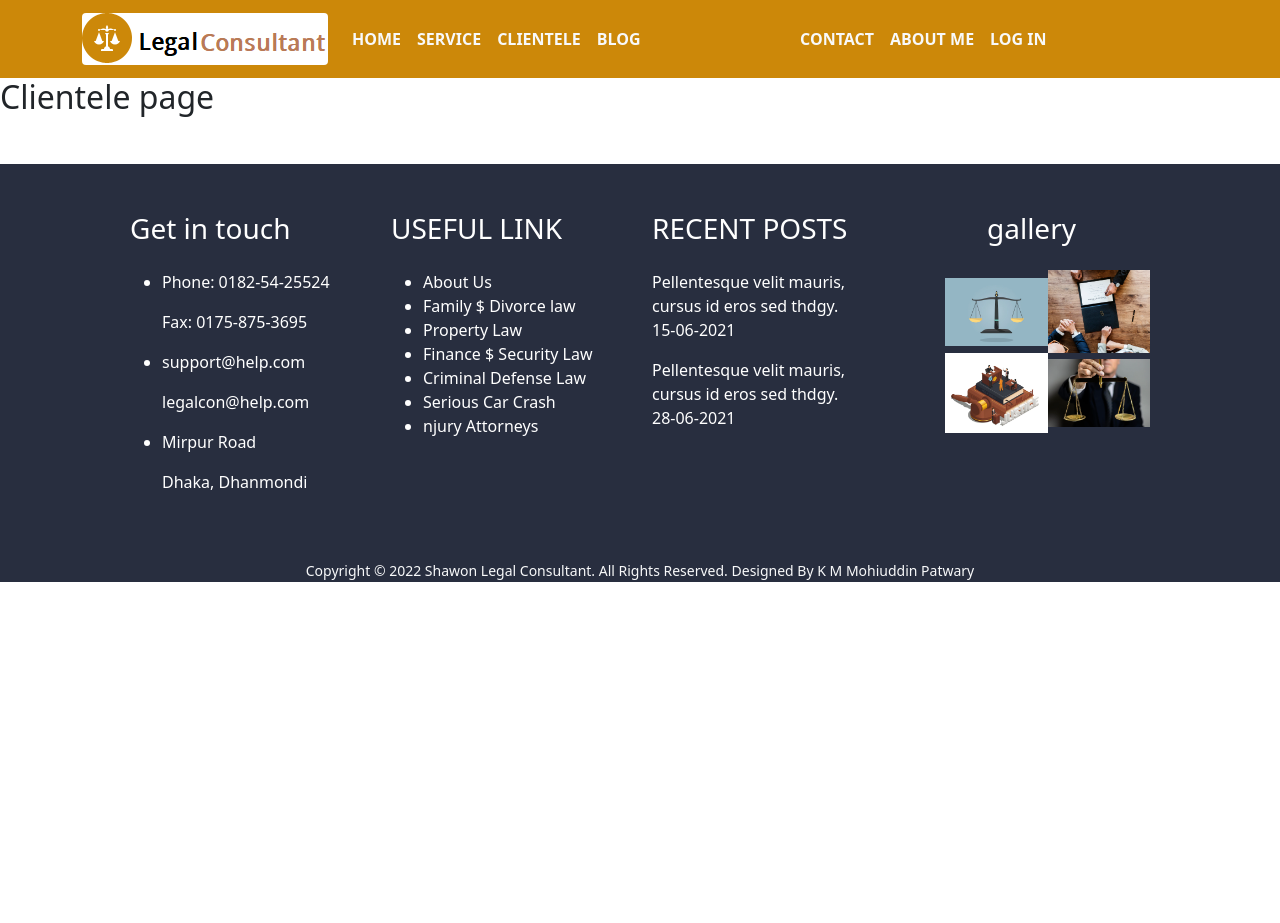
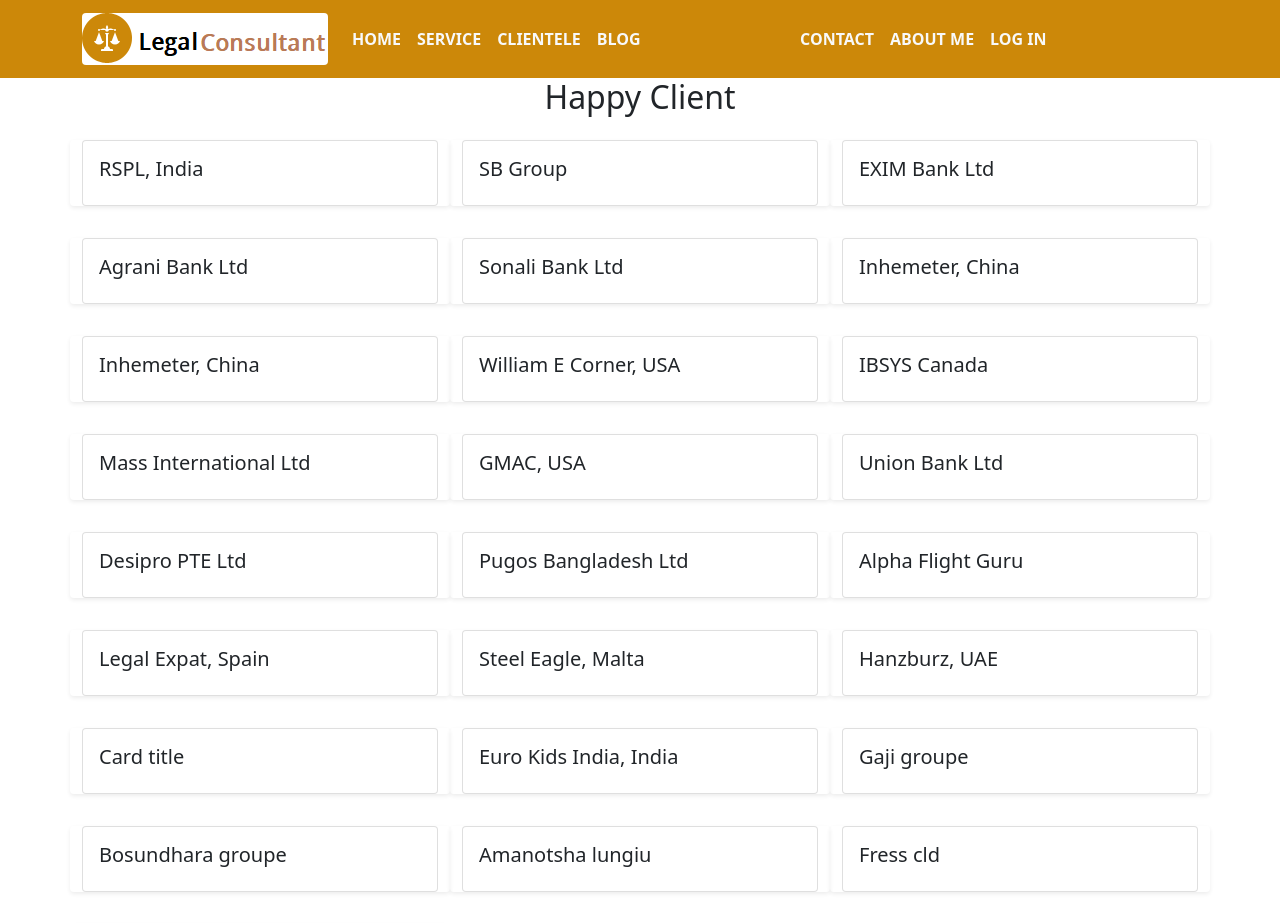
Before and after one commit to mohiuddin2721/shawon-legal-consultant-jm-10, a React (Create React App) app: page /clientele in a window 1280 px wide. Shown: the top 923 px of the page. Before the commit the page ends 800 px from the top, so only its background shows below. Built offline with nearby package versions, Linux system fonts and the light colour scheme; no server answers.

Commit message:
clientele page are updated

```diff
--- a/src/components/home/Clientele/Clientele.js
+++ b/src/components/home/Clientele/Clientele.js
@@ -1,10 +1,188 @@
 import React from 'react';
+import { Card, CardGroup } from 'react-bootstrap';
 import './Clientele.css';
 
 const Clientele = () => {
     return (
-        <div>
-            <h2>Clientele page</h2>
+        <div className='container'>
+            <h2 className='text-center'>Happy Client</h2>
+            <div className='row'>
+                <CardGroup className='col-md-4 col-6 shadow-sm rounded my-3'>
+                    <Card>
+                        <Card.Body>
+                            <Card.Title>RSPL, India</Card.Title>
+                        </Card.Body>
+                    </Card>
+                </CardGroup>
+                <CardGroup className='col-md-4 col-6 shadow-sm rounded my-3'>
+                    <Card>
+                        <Card.Body>
+                            <Card.Title>SB Group</Card.Title>
+                        </Card.Body>
+                    </Card>
+                </CardGroup>
+                <CardGroup className='col-md-4 col-6 shadow-sm rounded my-3'>
+                    <Card>
+                        <Card.Body>
+                            <Card.Title>EXIM Bank Ltd</Card.Title>
+                        </Card.Body>
+                    </Card>
+                </CardGroup>
+                <CardGroup className='col-md-4 col-6 shadow-sm rounded my-3'>
+                    <Card>
+                        <Card.Body>
+                            <Card.Title>Agrani Bank Ltd</Card.Title>
+                        </Card.Body>
+                    </Card>
+                </CardGroup>
+                <CardGroup className='col-md-4 col-6 shadow-sm rounded my-3'>
+                    <Card>
+                        <Card.Body>
+                            <Card.Title>Sonali Bank Ltd</Card.Title>
+                        </Card.Body>
+                    </Card>
+                </CardGroup>
+                <CardGroup className='col-md-4 col-6 shadow-sm rounded my-3'>
+                    <Card>
+                        <Card.Body>
+                            <Card.Title>Inhemeter, China</Card.Title>
+                        </Card.Body>
+                    </Card>
+                </CardGroup>
+                <CardGroup className='col-md-4 col-6 shadow-sm rounded my-3'>
+                    <Card>
+                        <Card.Body>
+                            <Card.Title>Inhemeter, China</Card.Title>
+                        </Card.Body>
+                    </Card>
+                </CardGroup>
+                <CardGroup className='col-md-4 col-6 shadow-sm rounded my-3'>
+                    <Card>
+                        <Card.Body>
+                            <Card.Title>William E Corner, USA</Card.Title>
+                        </Card.Body>
+                    </Card>
+                </CardGroup>
+                <CardGroup className='col-md-4 col-6 shadow-sm rounded my-3'>
+                    <Card>
+                        <Card.Body>
+                            <Card.Title>IBSYS Canada</Card.Title>
+                        </Card.Body>
+                    </Card>
+                </CardGroup>
+                <CardGroup className='col-md-4 col-6 shadow-sm rounded my-3'>
+                    <Card>
+                        <Card.Body>
+                            <Card.Title>Mass International Ltd</Card.Title>
+                        </Card.Body>
+                    </Card>
+                </CardGroup>
+                <CardGroup className='col-md-4 col-6 shadow-sm rounded my-3'>
+                    <Card>
+                        <Card.Body>
+                            <Card.Title>GMAC, USA</Card.Title>
+                        </Card.Body>
+                    </Card>
+                </CardGroup>
+                <CardGroup className='col-md-4 col-6 shadow-sm rounded my-3'>
+                    <Card>
+                        <Card.Body>
+                            <Card.Title>Union Bank Ltd</Card.Title>
+                        </Card.Body>
+                    </Card>
+                </CardGroup>
+                <CardGroup className='col-md-4 col-6 shadow-sm rounded my-3'>
+                    <Card>
+                        <Card.Body>
+                            <Card.Title>Desipro PTE Ltd</Card.Title>
+                        </Card.Body>
+                    </Card>
+                </CardGroup>
+                <CardGroup className='col-md-4 col-6 shadow-sm rounded my-3'>
+                    <Card>
+                        <Card.Body>
+                            <Card.Title>Pugos Bangladesh Ltd</Card.Title>
+                        </Card.Body>
+                    </Card>
+                </CardGroup>
+                <CardGroup className='col-md-4 col-6 shadow-sm rounded my-3'>
+                    <Card>
+                        <Card.Body>
+                            <Card.Title>Alpha Flight Guru</Card.Title>
+                        </Card.Body>
+                    </Card>
+                </CardGroup>
+                <CardGroup className='col-md-4 col-6 shadow-sm rounded my-3'>
+                    <Card>
+                        <Card.Body>
+                            <Card.Title>Legal Expat, Spain</Card.Title>
+                        </Card.Body>
+                    </Card>
+                </CardGroup>
+                <CardGroup className='col-md-4 col-6 shadow-sm rounded my-3'>
+                    <Card>
+                        <Card.Body>
+                            <Card.Title>Steel Eagle, Malta</Card.Title>
+                        </Card.Body>
+                    </Card>
+                </CardGroup>
+                <CardGroup className='col-md-4 col-6 shadow-sm rounded my-3'>
+                    <Card>
+                        <Card.Body>
+                            <Card.Title>Hanzburz, UAE</Card.Title>
+                        </Card.Body>
+                    </Card>
+                </CardGroup>
+                <CardGroup className='col-md-4 col-6 shadow-sm rounded my-3'>
+                    <Card>
+                        <Card.Body>
+                            <Card.Title>Card title</Card.Title>
+                        </Card.Body>
+                    </Card>
+                </CardGroup>
+                <CardGroup className='col-md-4 col-6 shadow-sm rounded my-3'>
+                    <Card>
+                        <Card.Body>
+                            <Card.Title>Euro Kids India, India</Card.Title>
+                        </Card.Body>
+                    </Card>
+                </CardGroup>
+                <CardGroup className='col-md-4 col-6 shadow-sm rounded my-3'>
+                    <Card>
+                        <Card.Body>
+                            <Card.Title>Gaji groupe</Card.Title>
+                        </Card.Body>
+                    </Card>
+                </CardGroup>
+                <CardGroup className='col-md-4 col-6 shadow-sm rounded my-3'>
+                    <Card>
+                        <Card.Body>
+                            <Card.Title>Bosundhara groupe</Card.Title>
+                        </Card.Body>
+                    </Card>
+                </CardGroup>
+                <CardGroup className='col-md-4 col-6 shadow-sm rounded my-3'>
+                    <Card>
+                        <Card.Body>
+                            <Card.Title>Amanotsha lungiu</Card.Title>
+                        </Card.Body>
+                    </Card>
+                </CardGroup>
+                <CardGroup className='col-md-4 col-6 shadow-sm rounded my-3'>
+                    <Card>
+                        <Card.Body>
+                            <Card.Title>Fress cld</Card.Title>
+                        </Card.Body>
+                    </Card>
+                </CardGroup>
+                <CardGroup className='col-md-4 col-6 shadow-sm rounded my-3'>
+                    <Card>
+                        <Card.Body>
+                            <Card.Title>Khan ldt</Card.Title>
+                        </Card.Body>
+                    </Card>
+                </CardGroup>
+            </div>
         </div>
     );
 };
```
